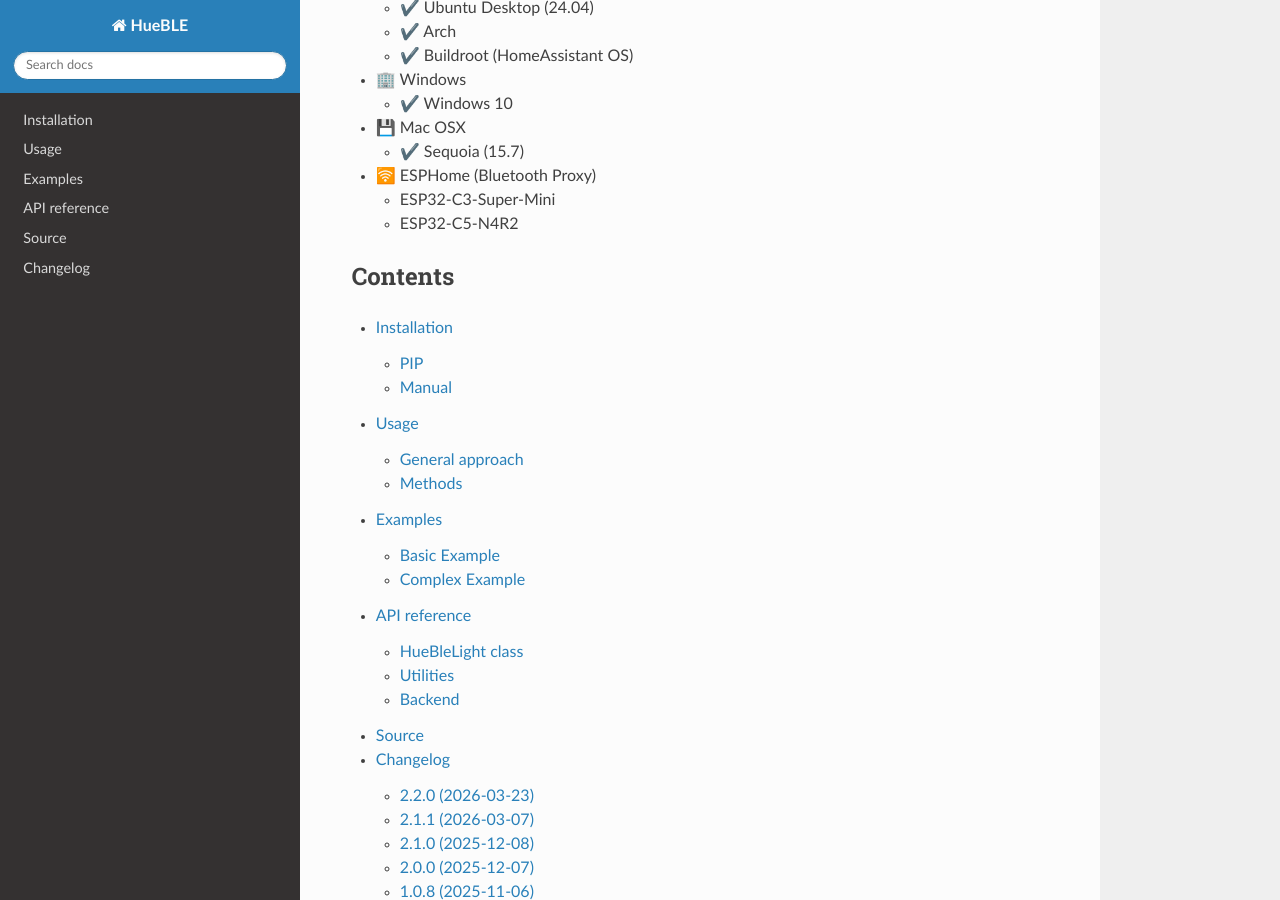
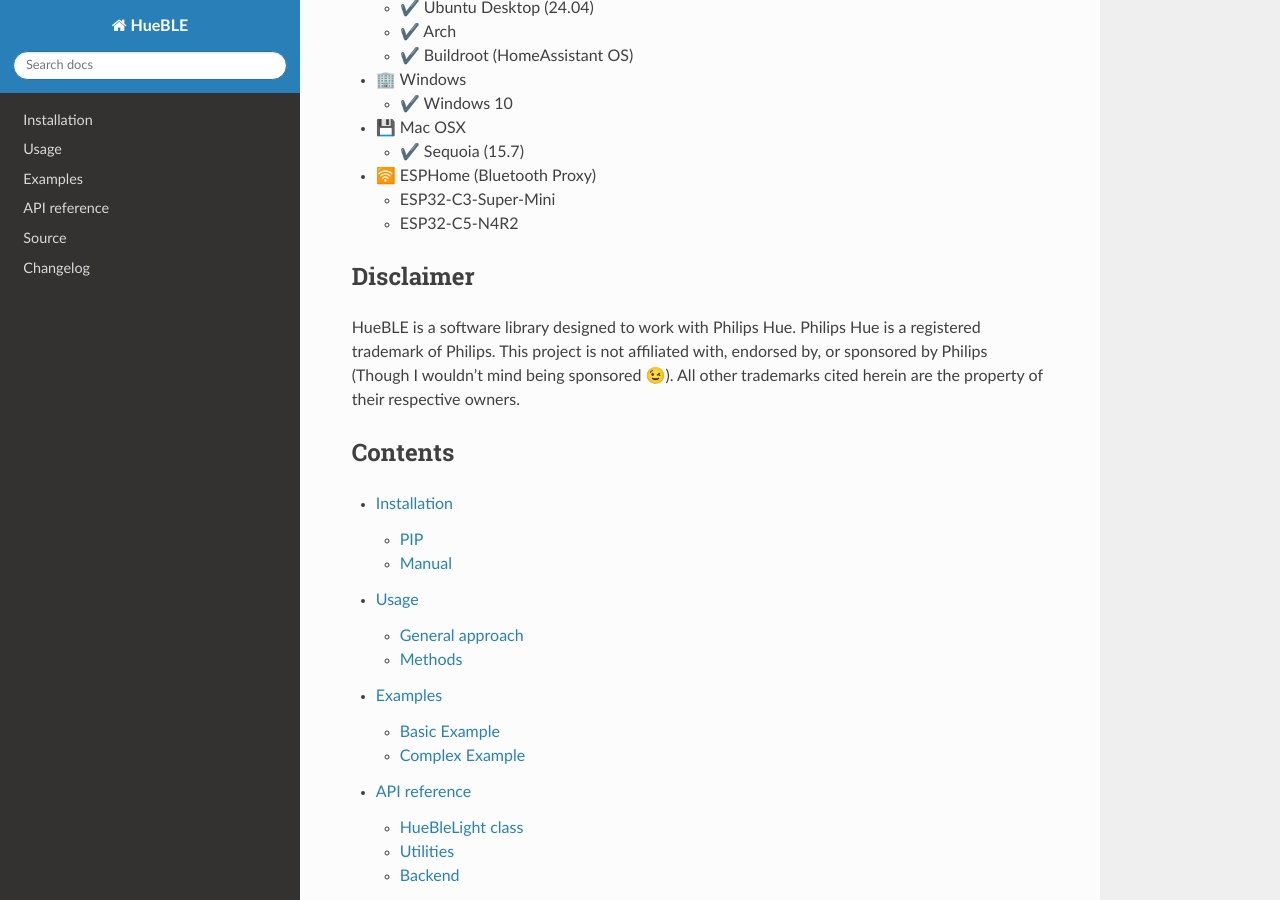
Before and after one commit to flip-dots/HueBLE, a Sphinx documentation site: the page built from docs/source/index.rst, in a window 1280 px wide and 900 px high, scrolled down 1436 px. Built offline with Sphinx 7.4.7 and the Read the Docs theme 3.1.0, drawn with Linux system fonts in a browser that asks for light colours; some of the changed text lies outside the part shown.

Commit message:
Add disclaimer

```diff
--- a/docs/source/index.rst
+++ b/docs/source/index.rst
@@ -75,6 +75,16 @@
   - ESP32-C5-N4R2
 
 
+Disclaimer
+----------
+
+HueBLE is a software library designed to work with Philips Hue.
+Philips Hue is a registered trademark of Philips.
+This project is not affiliated with, endorsed by, or sponsored by Philips
+(Though I wouldn't mind being sponsored 😉).
+All other trademarks cited herein are the property of their respective owners.
+
+
 Contents
 --------
 
```
Also changed, not shown: README.md (+5 -0 lines).
